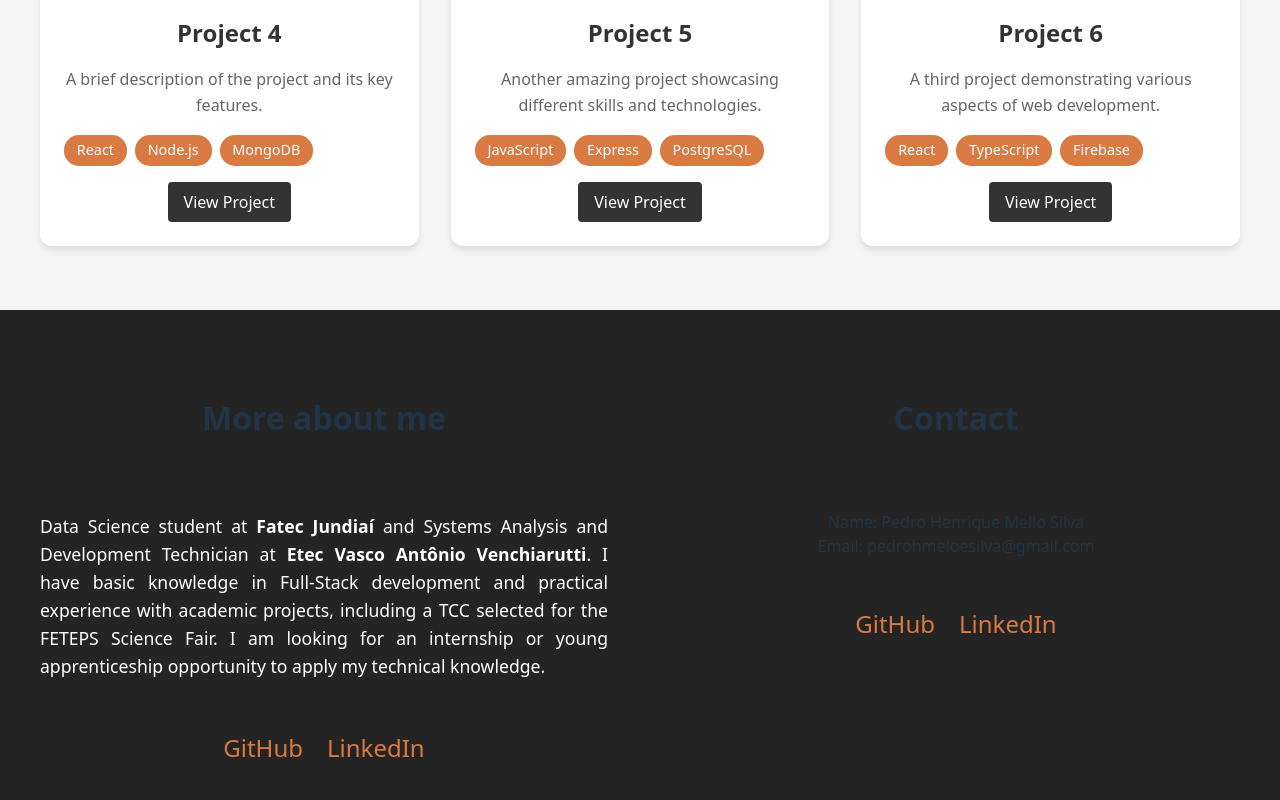
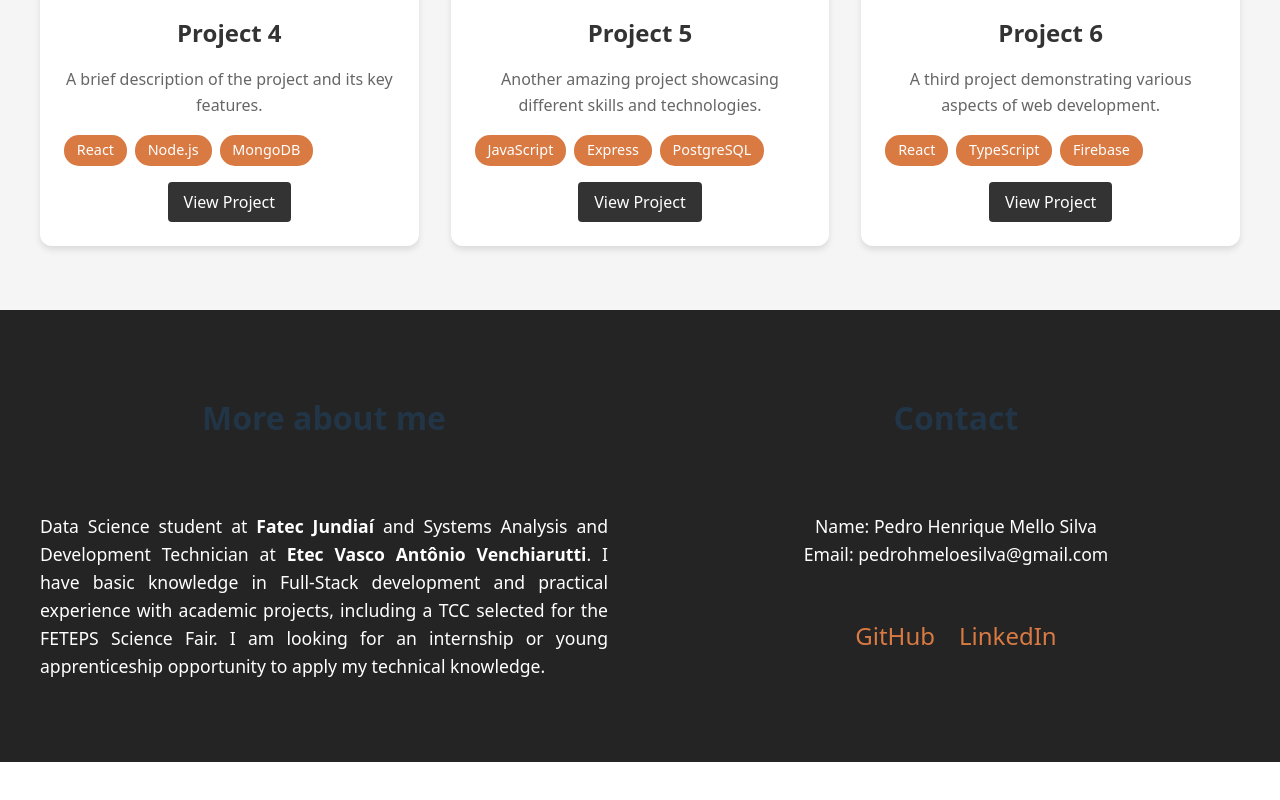
Before and after one commit to PedroHmelosilva/portifolio, a React (Vite) app: page / in a window 1280 px wide. Shown: the part 1761-2561 px from the top of the page. After the commit the page ends 2523 px from the top, so only its background shows below. Built offline with nearby package versions, Linux system fonts and the light colour scheme.

Commit message:
05_04_2025
little css alterations

```diff
--- a/src/pages/Contact.css
+++ b/src/pages/Contact.css
@@ -22,6 +22,13 @@
   line-height: 1.6;
   color: #fff;
   text-align: justify;
+}
+
+.contact-text-list {
+  font-size: 1.1rem;
+  line-height: 1.6;
+  color: #fff;
+  text-align: center;
 }
 
 .social-links {
--- a/src/pages/Contact.jsx
+++ b/src/pages/Contact.jsx
@@ -23,24 +23,6 @@ const Contact = () => {
           or young apprenticeship opportunity to apply my technical
           knowledge.
           </p>
-          <div className="social-links">
-            <a
-              href="https://github.com/PedroHmelosilva"
-              target="_blank"
-              rel="noopener noreferrer"
-              className="social-link"
-            >
-              GitHub
-            </a>
-            <a
-              href="https://www.linkedin.com/in/pedromeloesilva/"
-              target="_blank"
-              rel="noopener noreferrer"
-              className="social-link"
-            >
-              LinkedIn
-            </a>
-          </div>
         </div>
 
         <div className="contact-info">
```
